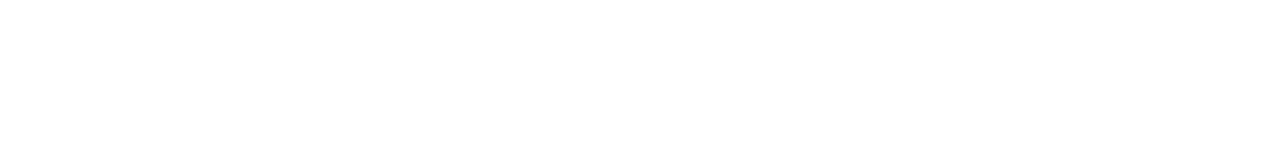
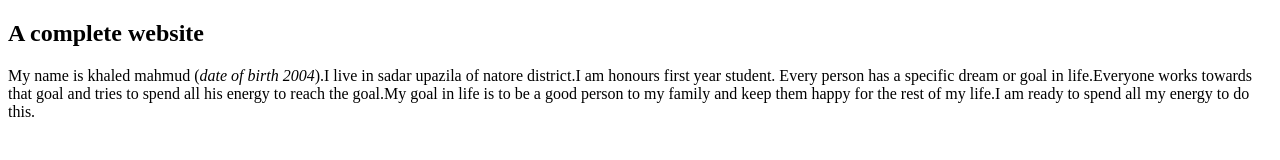
Before and after one commit to khaled8787/my-first-complete-website, a plain HTML site: page index.html in a window 1280 px wide. Drawn offline with Linux system fonts and the light colour scheme.

Commit message:
third commit

```diff
--- a/index.html
+++ b/index.html
@@ -7,6 +7,8 @@
     <link rel="fav icon" style="img\icon" href="https://www.hubspot.com/hubfs/how-much-website-cost_0.webp">
 </head>
 <body>
-
+    <h2>A complete website</h2>
+    My name is khaled mahmud (<i>date of birth 2004</i>).I live in sadar upazila of natore district.I am honours first year student.
+    Every person has a specific dream or goal in life.Everyone works towards that goal and tries to spend all his energy to reach the goal.My goal in life is to be a good person to my family and keep them happy for the rest of my life.I am ready to spend all my energy to do this.
 </body>
 </html>
```
